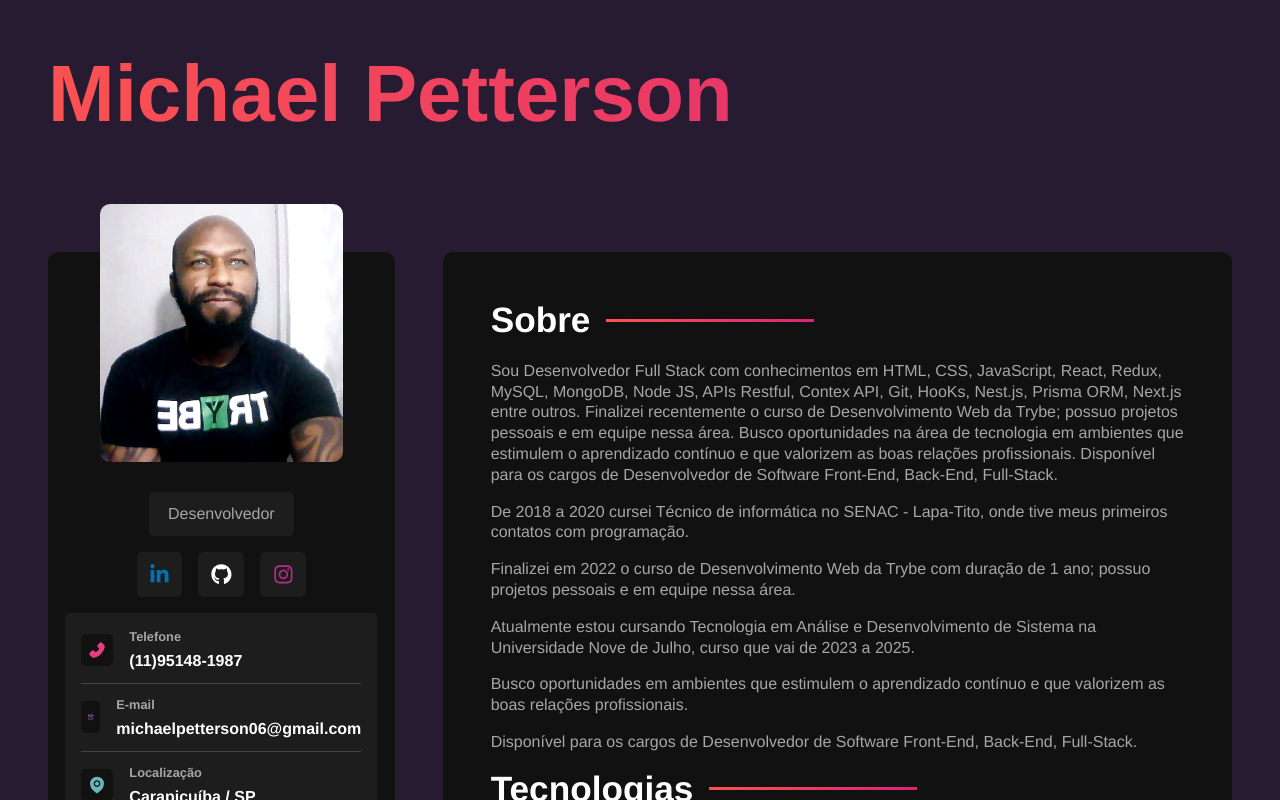
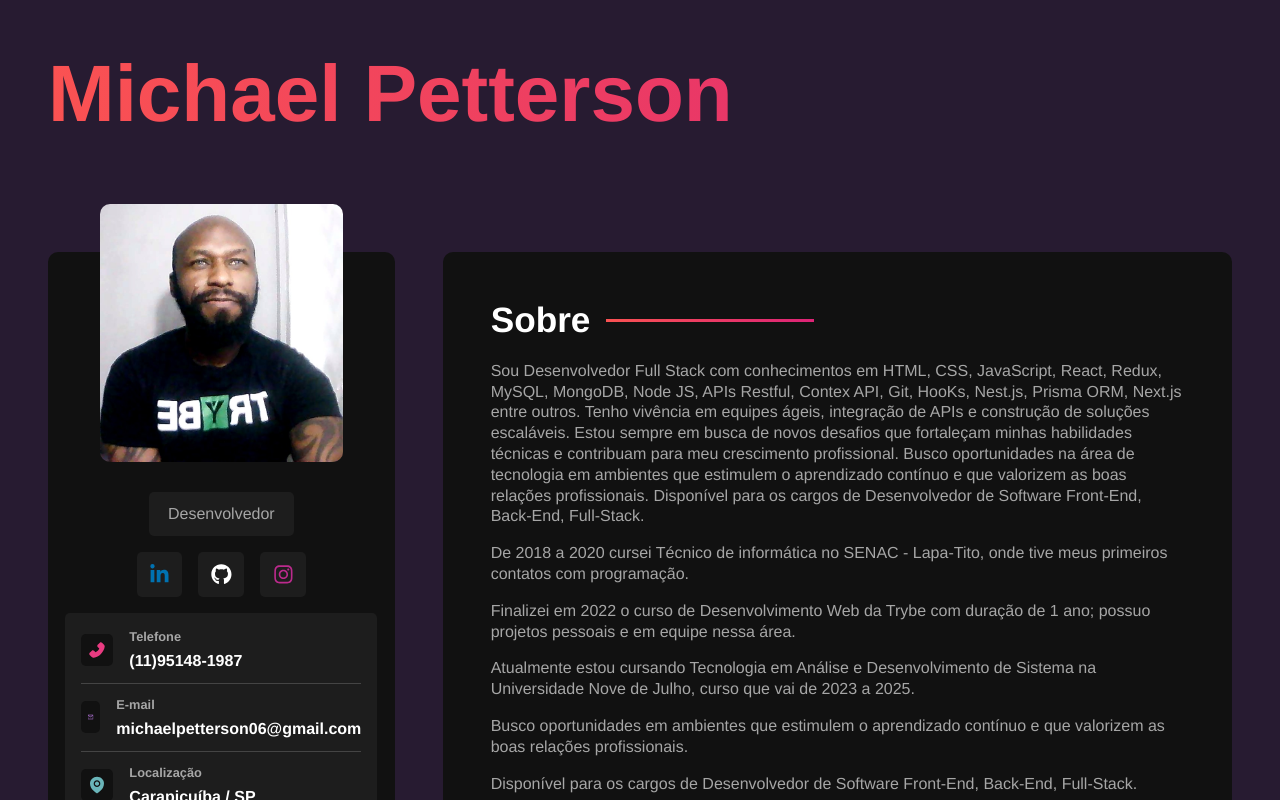
Before and after one commit to michael-petterson-06/portfolio-mike, a React (Vite) app: page / in a window 1280 px wide. Shown: the top 800 px of the page. Built offline with nearby package versions, Linux system fonts and the light colour scheme.

Commit message:
Updating presentation text

```diff
--- a/src/components/AboutContainer.jsx
+++ b/src/components/AboutContainer.jsx
@@ -5,10 +5,13 @@ const AboutContainer = () => {
         <p>
         Sou Desenvolvedor Full Stack com conhecimentos em HTML, CSS, JavaScript, React, Redux, MySQL, MongoDB, Node JS, APIs Restful, Contex API, Git, HooKs, Nest.js, Prisma ORM, Next.js entre outros.
 
-        Finalizei recentemente o curso de Desenvolvimento Web da Trybe; possuo projetos pessoais e em equipe nessa área.
+        Tenho vivência em equipes ágeis, integração de APIs e construção de soluções escaláveis. Estou sempre em busca de novos desafios que fortaleçam minhas habilidades técnicas e contribuam para meu
+        crescimento profissional.
+
         Busco oportunidades na área de tecnologia em ambientes que estimulem o aprendizado contínuo e que valorizem as boas relações profissionais.
 
         Disponível para os cargos de Desenvolvedor de Software Front-End, Back-End, Full-Stack.
+
         </p>
         <p>
             De 2018 a 2020 cursei Técnico de informática no SENAC - Lapa-Tito, onde tive meus primeiros contatos com programação.
```
